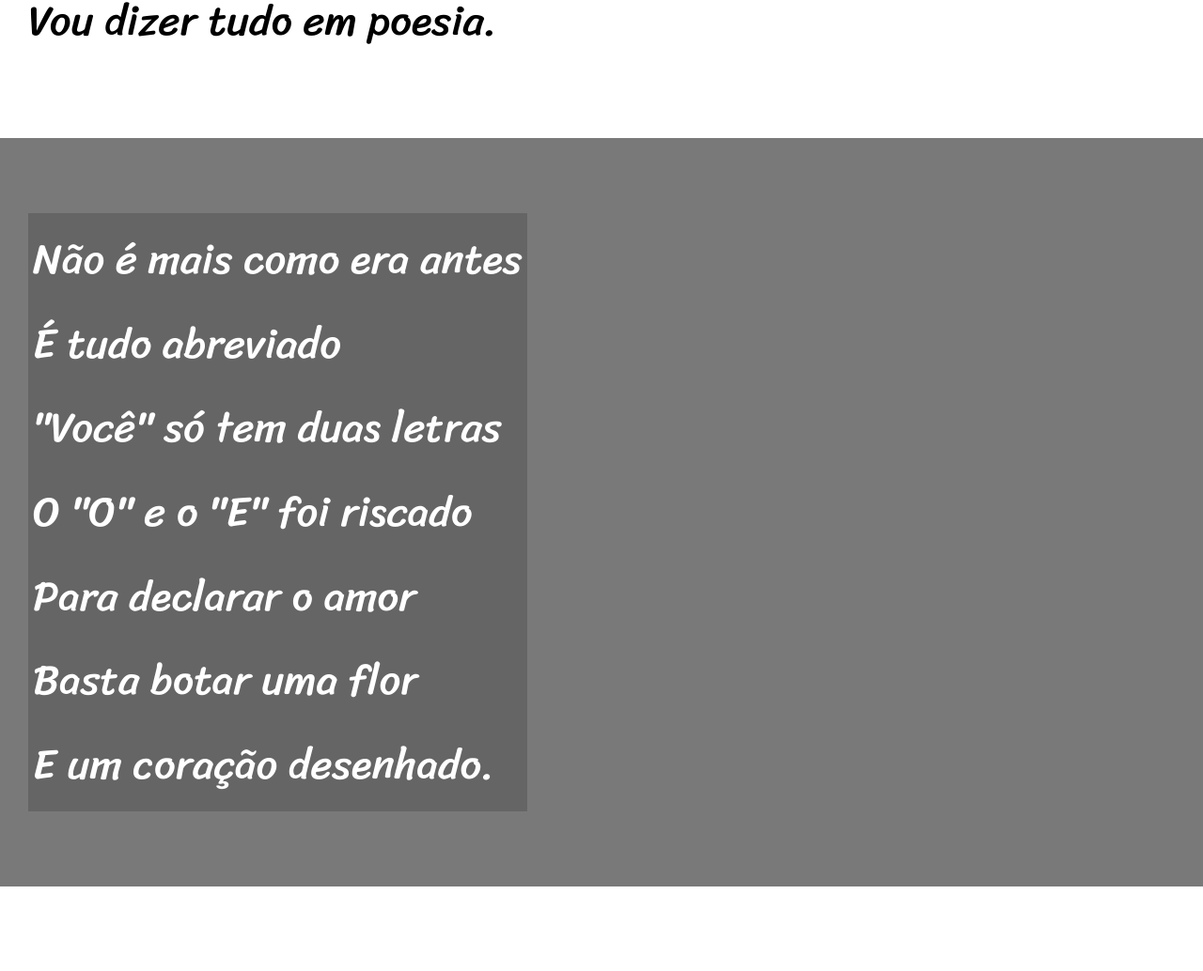
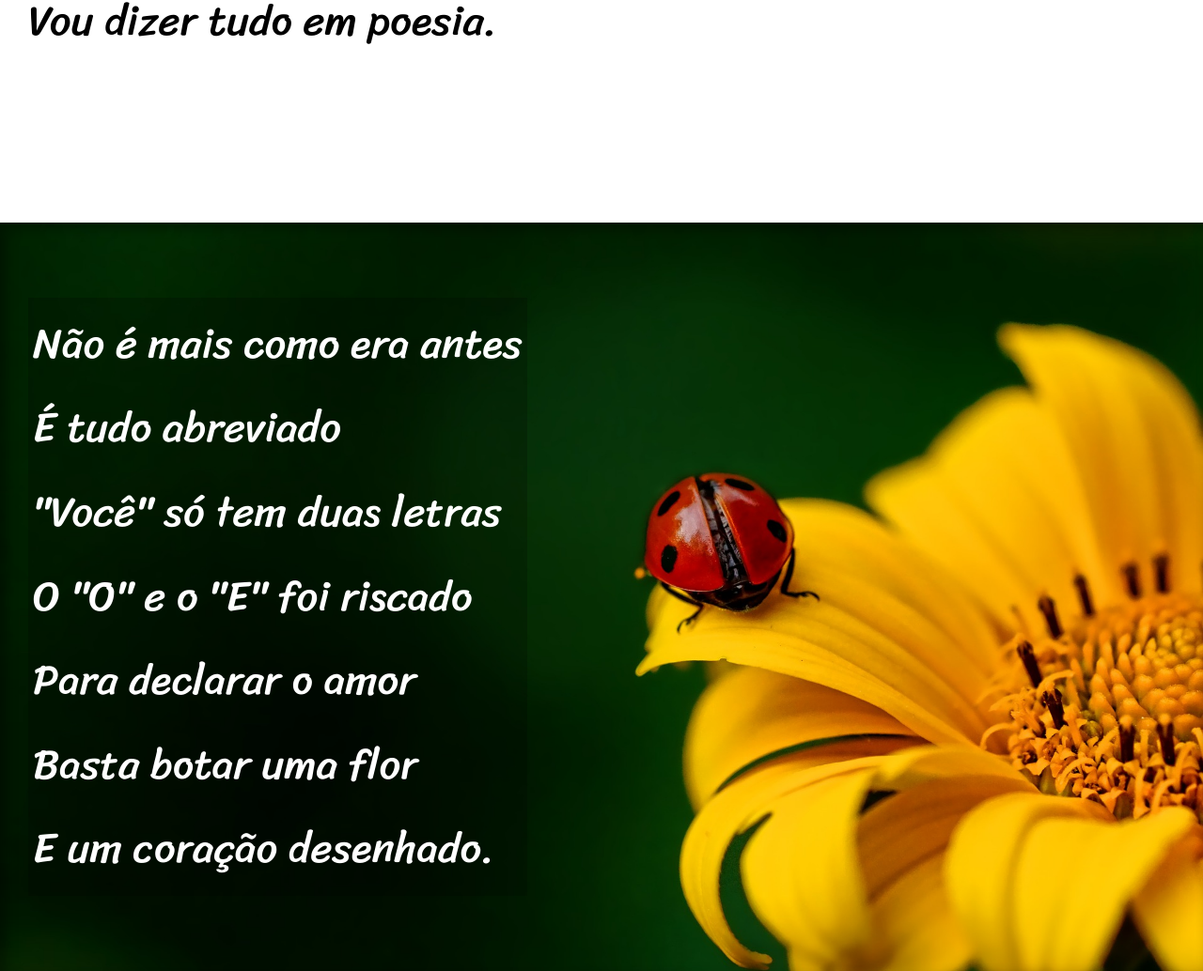
Before and after one commit to Airton-Sales/projeto-cordel-2, a plain HTML site: page index.html in a window 1280 px wide. Shown: the part 900-1934 px from the top of the page at 94% size. Drawn offline with Linux system fonts and the light colour scheme.

Commit message:
atualização final

```diff
--- a/estilo/style.css
+++ b/estilo/style.css
@@ -55,20 +55,38 @@ section {
     font-size: 3.5vw;
 }
 
+section > p {
+    padding-bottom: 2em;
+}
+
 section.normal {
     background-color: white;
     color: black;
 }
 
 section.imagem {
-    background-color: rgba(0, 0, 0, 0.281);
+    background-color: rgba(0, 0, 0, 0.452);
     color: white;
+    box-shadow: inset 6px 6px 13px 0px rgba(0, 0, 0, 0.384);
+    background-size: cover;
+    background-attachment: fixed;
 }
 
 section.imagem > p {
-    background-color: rgba(0, 0, 0, 0.164);
+    background-color: rgba(0, 0, 0, 0.199);
     display: inline-block;
     padding: 5px;
+    text-shadow: 2px 1 px 0px black;
+}
+
+section#img01 {
+    background-image: url('../imagens/background001.jpg');
+    background-position: right center;
+}
+
+section#img02 {
+    background-image: url('../imagens/background002.jpg');
+    background-position: right center;
 }
 
 footer {
--- a/index.html
+++ b/index.html
@@ -26,7 +26,7 @@
         </p>
     </section>
 
-    <section class="imagem">
+    <section class="imagem" id="img01">
         <p>
             Não é mais como era antes <br>
             É tudo abreviado <br>
@@ -60,7 +60,7 @@
         </p>
     </section>
 
-    <section class="imagem">
+    <section class="imagem" id="img02">
         <p>
             Tenho saudade das cartas <br>
             Escritas com a própria mão <br>
```
